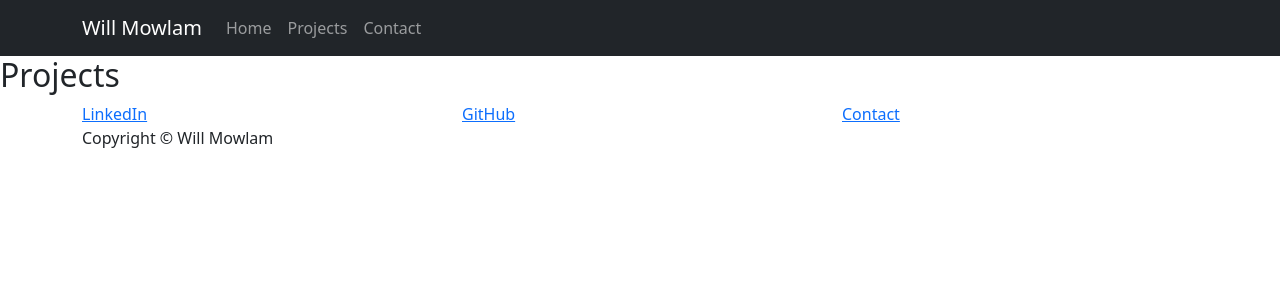
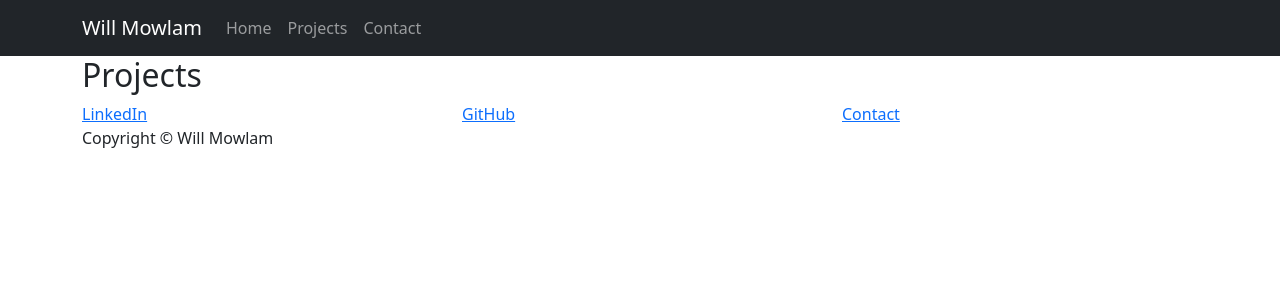
Before and after one commit to willmowlam/nebulus-react-portfolio, a React (Vite) app: page /projects in a window 1280 px wide. Shown: the top 300 px of the page. Built offline with nearby package versions, Linux system fonts and the light colour scheme.

Commit message:
Add container to pages

```diff
--- a/src/components/Pages/Contact.jsx
+++ b/src/components/Pages/Contact.jsx
@@ -1,3 +1,5 @@
+import Container from 'react-bootstrap/Container';
+
 // Must include contact information:
 
 // Email address
@@ -13,7 +15,9 @@
 function Contact() {
   return (
     <>
-      <h2>Contact</h2>
+      <Container>
+        <h2>Contact</h2>
+      </Container>
     </>
   );
 }
--- a/src/components/Pages/Home.jsx
+++ b/src/components/Pages/Home.jsx
@@ -1,3 +1,5 @@
+import Container from 'react-bootstrap/Container';
+
 // This should be a welcome landing page that contains:
 
 // Your Name
@@ -11,7 +13,9 @@
 function Home() {
   return (
     <>
-      <h2>Home</h2>
+      <Container>
+        <h2>Home</h2>
+      </Container>
     </>
     );
   }
--- a/src/components/Pages/Projects.jsx
+++ b/src/components/Pages/Projects.jsx
@@ -1,3 +1,5 @@
+import Container from 'react-bootstrap/Container';
+
 // Must render six instances of the Project component dynamically
 
 // Be sure to store your project details data in a JSON file and import it into your project
@@ -5,7 +7,9 @@
 function Projects() {
   return (
     <>
-      <h2>Projects</h2>
+      <Container>
+        <h2>Projects</h2>
+      </Container>
     </>
   );
 }
```
